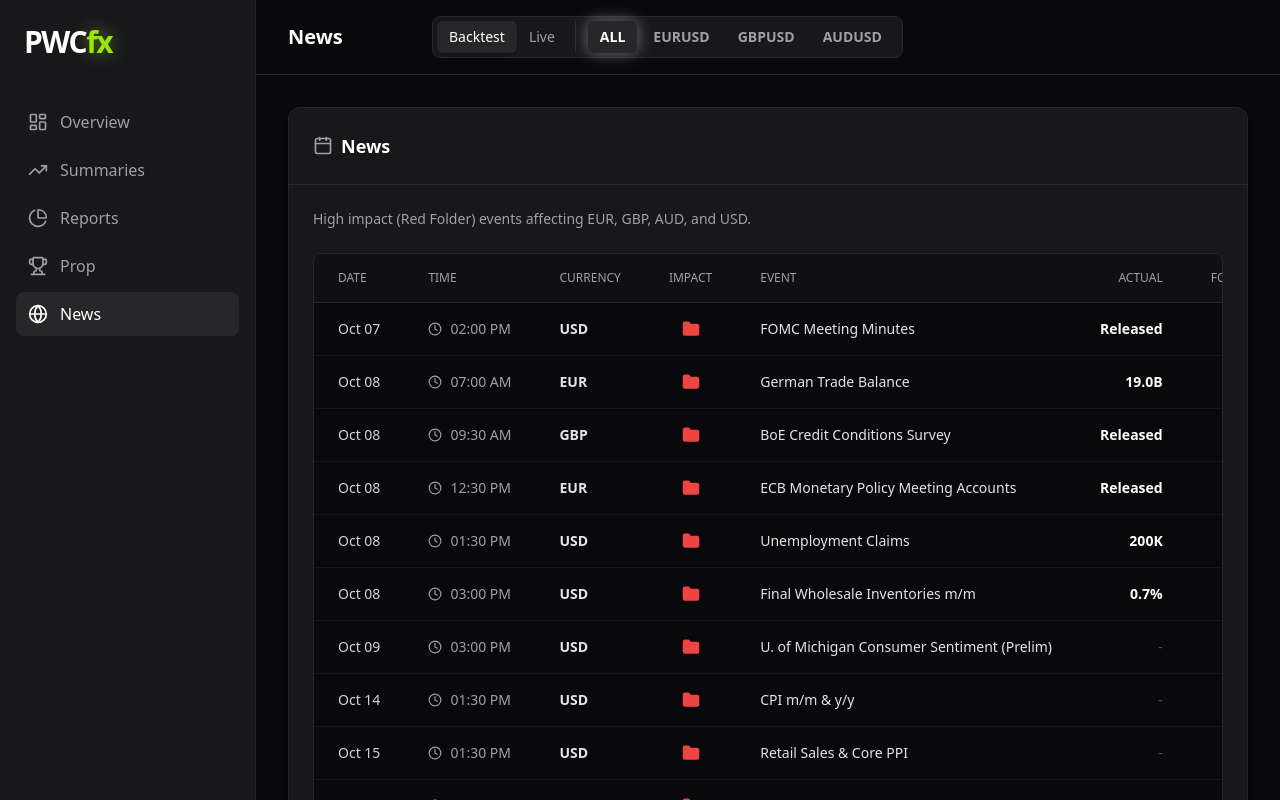
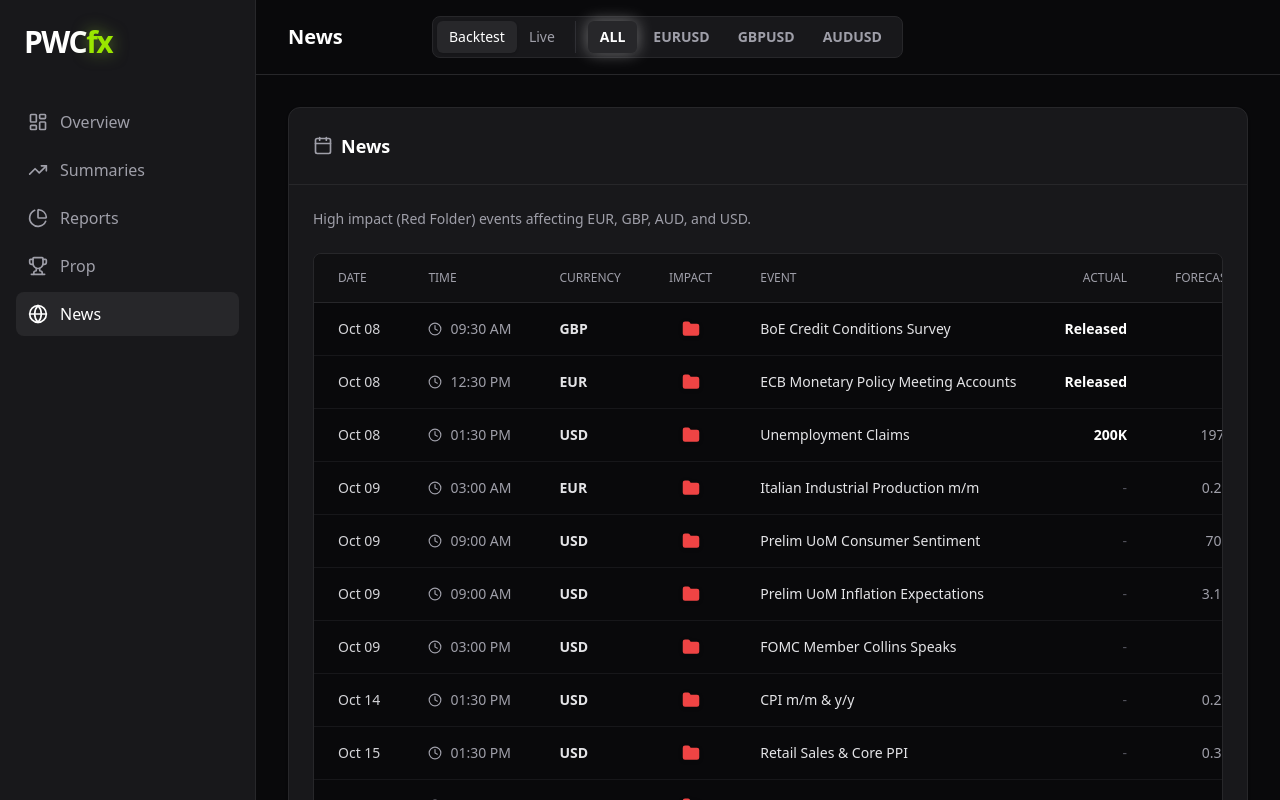
Before and after one commit to PostWorkCulture/FXDashboard, a Next.js app in the folder frontend/: page /news in a window 1280 px wide. Built offline with nearby package versions, Linux system fonts and the light colour scheme.

Commit message:
Automated Cron: Update News Calendar and Macroeconomic Analyst Brief for Oct 9, 2026

```diff
--- a/frontend/src/app/news/page.tsx
+++ b/frontend/src/app/news/page.tsx
@@ -4,13 +4,13 @@ import { FolderIcon, FolderOpen, Calendar as CalendarIcon, Clock } from "lucide-
 
 export default function NewsPage() {
   const newsEvents = [
-    { date: "Oct 07", time: "02:00 PM", currency: "USD", impact: "High", event: "FOMC Meeting Minutes", actual: "Released", forecast: "", previous: "" },
-    { date: "Oct 08", time: "07:00 AM", currency: "EUR", impact: "Medium", event: "German Trade Balance", actual: "19.0B", forecast: "21.3B", previous: "20.0B" },
     { date: "Oct 08", time: "09:30 AM", currency: "GBP", impact: "High", event: "BoE Credit Conditions Survey", actual: "Released", forecast: "", previous: "" },
     { date: "Oct 08", time: "12:30 PM", currency: "EUR", impact: "High", event: "ECB Monetary Policy Meeting Accounts", actual: "Released", forecast: "", previous: "" },
     { date: "Oct 08", time: "01:30 PM", currency: "USD", impact: "High", event: "Unemployment Claims", actual: "200K", forecast: "197K", previous: "202K" },
-    { date: "Oct 08", time: "03:00 PM", currency: "USD", impact: "Medium", event: "Final Wholesale Inventories m/m", actual: "0.7%", forecast: "0.7%", previous: "0.6%" },
-    { date: "Oct 09", time: "03:00 PM", currency: "USD", impact: "High", event: "U. of Michigan Consumer Sentiment (Prelim)", actual: "", forecast: "70.5", previous: "70.1" },
+    { date: "Oct 09", time: "03:00 AM", currency: "EUR", impact: "Medium", event: "Italian Industrial Production m/m", actual: "", forecast: "0.2%", previous: "0.1%" },
+    { date: "Oct 09", time: "09:00 AM", currency: "USD", impact: "High", event: "Prelim UoM Consumer Sentiment", actual: "", forecast: "70.5", previous: "70.1" },
+    { date: "Oct 09", time: "09:00 AM", currency: "USD", impact: "Medium", event: "Prelim UoM Inflation Expectations", actual: "", forecast: "3.1%", previous: "3.2%" },
+    { date: "Oct 09", time: "03:00 PM", currency: "USD", impact: "Medium", event: "FOMC Member Collins Speaks", actual: "", forecast: "", previous: "" },
     { date: "Oct 14", time: "01:30 PM", currency: "USD", impact: "High", event: "CPI m/m & y/y", actual: "", forecast: "0.2%", previous: "0.2%" },
     { date: "Oct 15", time: "01:30 PM", currency: "USD", impact: "High", event: "Retail Sales & Core PPI", actual: "", forecast: "0.3%", previous: "0.1%" },
     { date: "Oct 28", time: "07:00 PM", currency: "USD", impact: "High", event: "Federal Reserve (FOMC) Meeting", actual: "", forecast: "4.75%", previous: "5.00%" },
--- a/frontend/src/app/summaries/page.tsx
+++ b/frontend/src/app/summaries/page.tsx
@@ -169,16 +169,16 @@ export default function SummariesPage() {
         <h2 className="text-lg font-semibold text-white mb-4">News Brief</h2>
         <div className="space-y-4 text-zinc-300 leading-relaxed">
           <p>
-            <strong>USD Outlook (Oct 8, 2026):</strong> The Dollar maintains a very strong tone amid rising Treasury yields. Recent Initial Jobless Claims printed at 200K vs 197K expected, remaining historically low. The market continues to view the USD favorably due to its strong structural position ahead of further FOMC signals.
+                        <strong>USD Dominance (Oct 9, 2026):</strong> The US Dollar remains the primary driver across major pairs, supported by elevated bond yields and persistent inflation concerns. Traders are heavily focused on today's Prelim UoM Consumer Sentiment release and comments from FOMC member Collins.
           </p>
           <p>
-            <strong>EUR Vulnerability:</strong> EUR/USD remains under persistent pressure, holding below its 20-day EMA at 1.1376. Traders are eyeing the 1.1160–1.1200 support zone. The German Trade Balance slightly underperformed (19.0B vs 21.3B forecast), and RSI readings are in oversold territory (25-37), hinting at a potential pause in the sell-off but lacking reversal confirmation.
+            <strong>EUR/USD Consolidation:</strong> Bearish momentum is showing signs of a potential short-term pause. While EUR/USD recently tested lows near 1.1160-1.1190, it has managed cautious gains to 1.1210. RSI levels are flirting with oversold conditions (prompting daily hammer candles), but the pair remains firmly below its 50-day EMA.
           </p>
           <p>
-            <strong>GBP Resistance:</strong> GBP/USD is exhibiting a bearish near-term tone and is currently in a corrective phase. Rallies are being heavily capped by resistance zones (1.3270–1.3300). Immediate support lies at 1.3180, and a decisive break could expose 1.3104.
+            <strong>GBP/USD Tight Range:</strong> The Pound is testing critical support in the 1.3180-1.3200 range repeatedly. The 50-day EMA has crossed below the 200-day EMA (a "death cross"), signaling further downside risk if 1.3150 breaks. A breakout above 1.3308 is required to shift sentiment.
           </p>
           <p>
-            <strong>AUD Headwinds:</strong> AUD/USD is experiencing fresh downside pressure, retreating back toward the low 0.6900s after failing to sustain a three-day rally. With the ADX showing declining momentum, the focus remains on the 0.6900 floor before any further leg down.
+            <strong>AUD/USD Finding a Floor:</strong> AUD/USD remains in a pronounced downtrend since early September, capped by dense Fibonacci resistance (0.6983 - 0.7032) and the 100-period SMA (H4). Buyers are fiercely defending the 0.6900 psychological support zone as the pair searches for a floor.
           </p>
         </div>
       </div>
```
